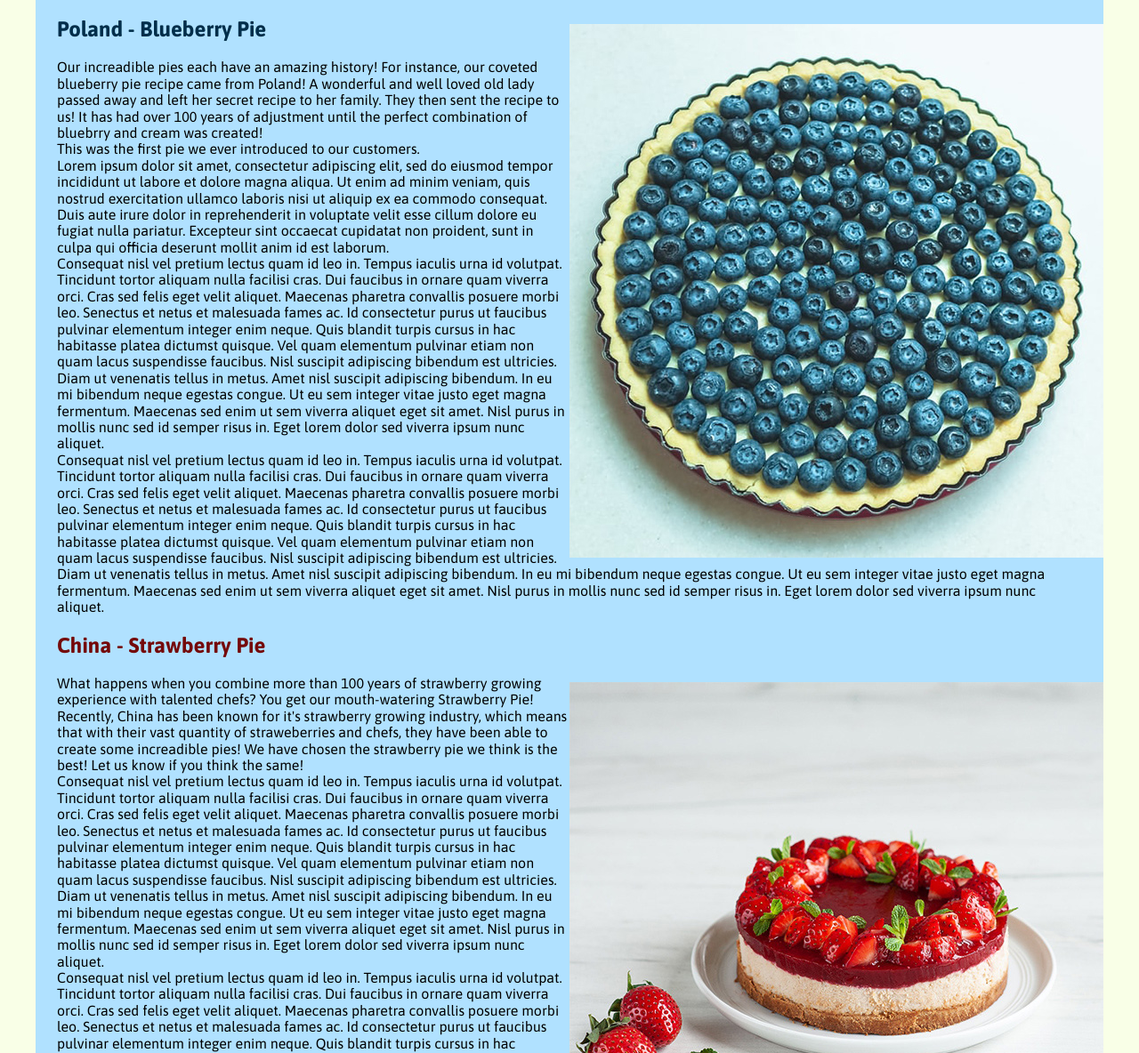
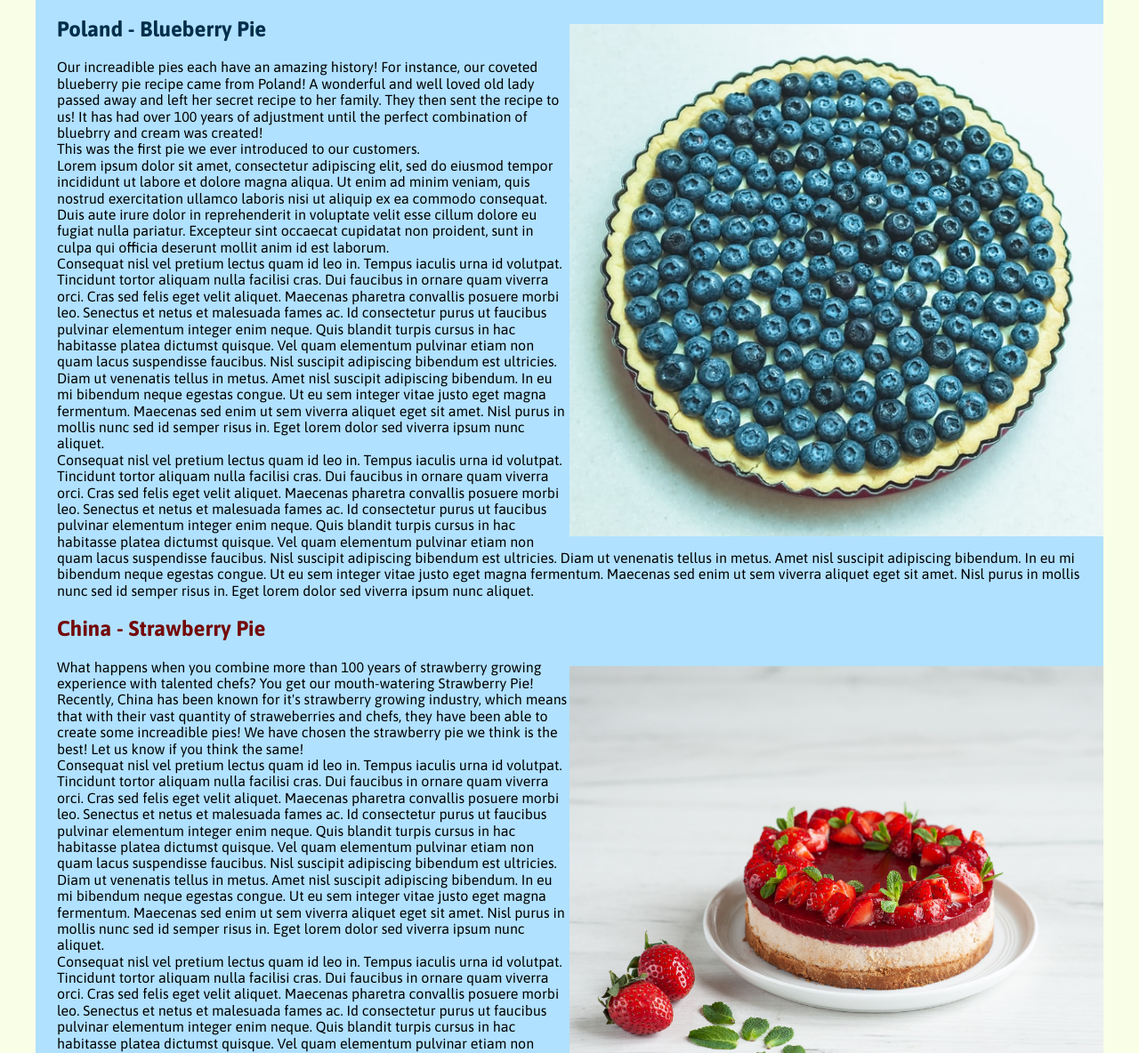
Before and after one commit to WebforURobertLewis/2740-Restaurant05, a plain HTML site: page index.html in a window 1280 px wide. Shown: the part 496-1680 px from the top of the page at 89% size. Drawn offline with Linux system fonts and the light colour scheme.

Commit message:
fixed images

```diff
--- a/index.html
+++ b/index.html
@@ -69,12 +69,13 @@
     <div id="textWrapper">
         <h1>Our History of Pies</h1>
 
-        <div id="Blueberry">
+        <picture id="Blueberry">
             <div class="HistoryImage">
-                <img src="/images/blueberryPie.jpg" alt="A Blueberry pie." sizes="50vw"
-                srcset="/images/blueb300.jpg 300w,
-                /images/blueb450.jpg 450w,
-                /images/blueb600.jpg 600w"></div>
+                <source media="(max-width: 300px)" srcset="/images/blueb300.jpg">
+                <source media="(max-width: 450px)" srcset="/images/blueb450.jpg">
+                <source media="(max-width: 600px)" srcset="/images/blueb600.jpg">
+                <img src="/images/blueberryPie.jpg" alt="A Blueberry pie.">
+            </picture>
         <h2>Poland - Blueberry Pie</h2>
         <p>Our increadible pies each have an amazing history! For instance, our coveted blueberry pie recipe came from
             Poland! A wonderful and well loved old lady passed away and left her secret recipe to her family. They then
@@ -127,11 +128,12 @@
 
         <div id="Strawberry">
         <h2>China - Strawberry Pie</h2>
-        <div class="HistoryImage">
-            <img src="/images/strawberryPie.jpg" alt="A Strawberry pie." sizes="50vw"
-            srcset="/images/straw300.jpg 300w,
-            /images/straw450.jpg 450w,
-            /images/straw600.jpg 600w"></div>
+        <picture class="HistoryImage">
+            <source media="(max-width: 300px)" srcset="images/straw300.jpg">
+            <source media="(max-width: 450px)" srcset="images/straw450.jpg">
+            <source media="(max-width: 600px)" srcset="images/straw600.jpg">
+            <img src="images/strawberryPie.jpg" alt="A Strawberry pie.">
+        </picture>
         <p>What happens when you combine more than 100 years of strawberry growing experience with talented chefs? You get
             our mouth-watering Strawberry Pie! Recently, China has been known for it's strawberry growing industry, which
             means that with their vast quantity of straweberries and chefs, they have been able to create some increadible
@@ -174,9 +176,12 @@
 
         <div id="Apple">
         <h2>Scandinavia - Apple Pie</h2>
-        <div class="HistoryImage">
-        <img src="/images/applePie.jpg" alt="An apple pie." sizes="50vw"
-        srcset="/images/apple300.jpg 300w, /images/apple450.jpg 450w, /images/apple600.jpg 600w"></div>
+        <picture class="HistoryImage">
+            <source media="(max-width: 300px)" srcset="/images/apple300.jpg">
+            <source media="(max-width: 450px)" srcset="/images/apple450.jpg">
+            <source media="(max-width: 600px)" srcset="/images/apple600.jpg">
+        <img src="/images/applePie.jpg" alt="An apple pie.">
+        </picture>
         <p>Our increadible pies each have an amazing history! For instance, our coveted blueberry pie recipe came from
             Scandinavia! A wonderful and well loved old lady passed away and left her secret recipe to her family. They then
             sent the recipe to us! It has over 100 years of adjustment until the perfect combination of bluebrry and cream
```
